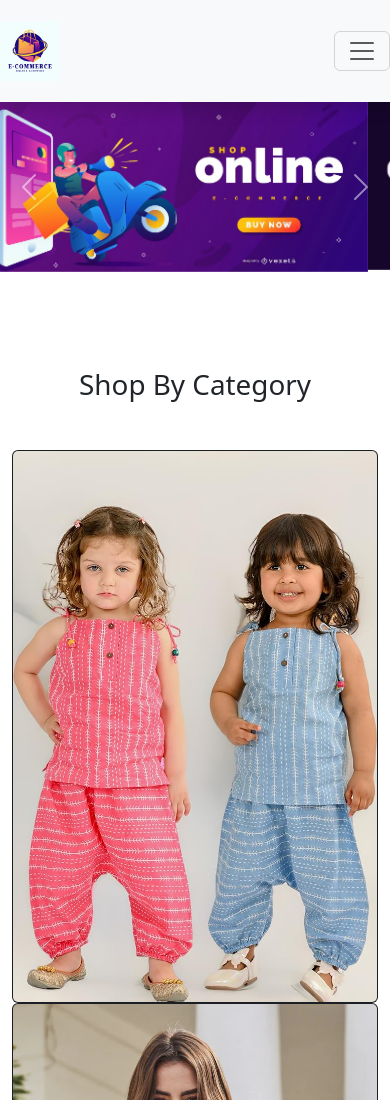
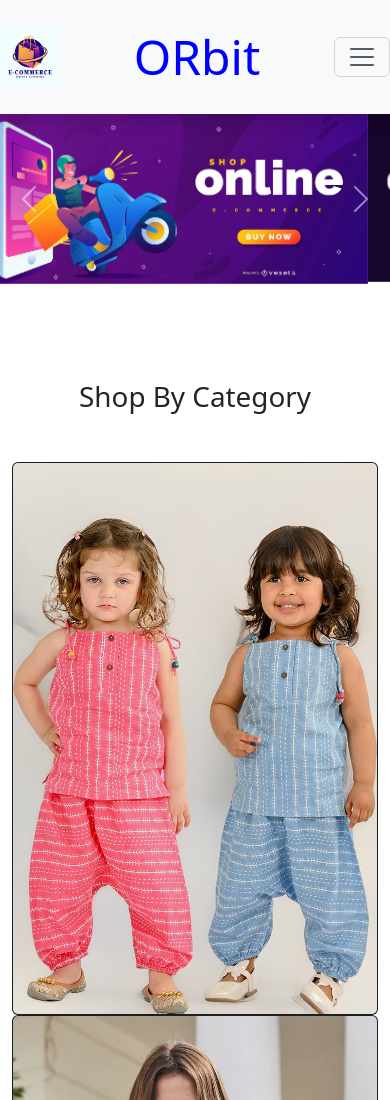
Before and after one commit to sahil-shindhe/ecommerce-frontend, a website: page index.html in a window 390 px wide. Shown: the top 1100 px of the page. Drawn offline with nearby package versions, Linux system fonts and the light colour scheme.

Commit message:
adding brandname

```diff
--- a/index.html
+++ b/index.html
@@ -21,6 +21,7 @@
         <nav class="navbar navbar-expand-lg navbar-light bg-light py-3">
           <a href="index.html" class="navbar-brand pl-5 pl-small-0"><img src="assets/logo.webp" alt="logo"
               class="img img-fluid" width="60px" /></a>
+              <a href="index.html" id="brand" class="navbar-brand pl-5 pl-small-0">ORbit</a>
           <button class="navbar-toggler" type="button" data-bs-toggle="collapse" data-bs-target="#navbarsupport"
             aria-controls="navbarsupport" aria-expanded="false" aria-label="toggle navigation">
             <span class="navbar-toggler-icon"></span>
--- a/styles/main.css
+++ b/styles/main.css
@@ -7,3 +7,13 @@ body{
     padding: 0;
     text-align: center;
 }
+#brand{
+    display: none;
+    color: blue;
+    font-size: 3em;
+}
+@media(max-width:870px){
+#brand{
+    display: block;
+}
+}
```
